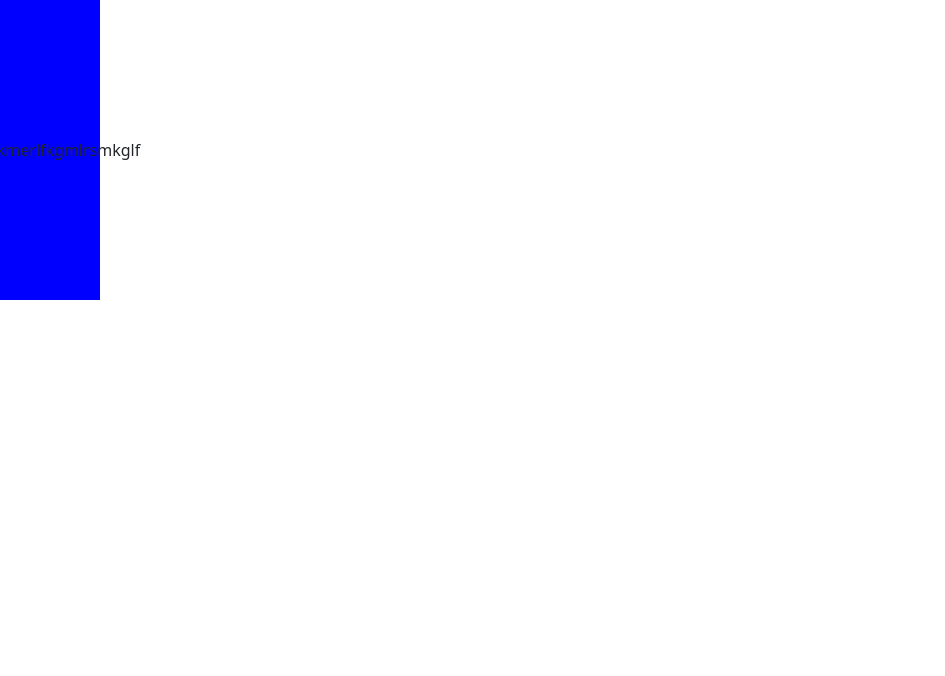
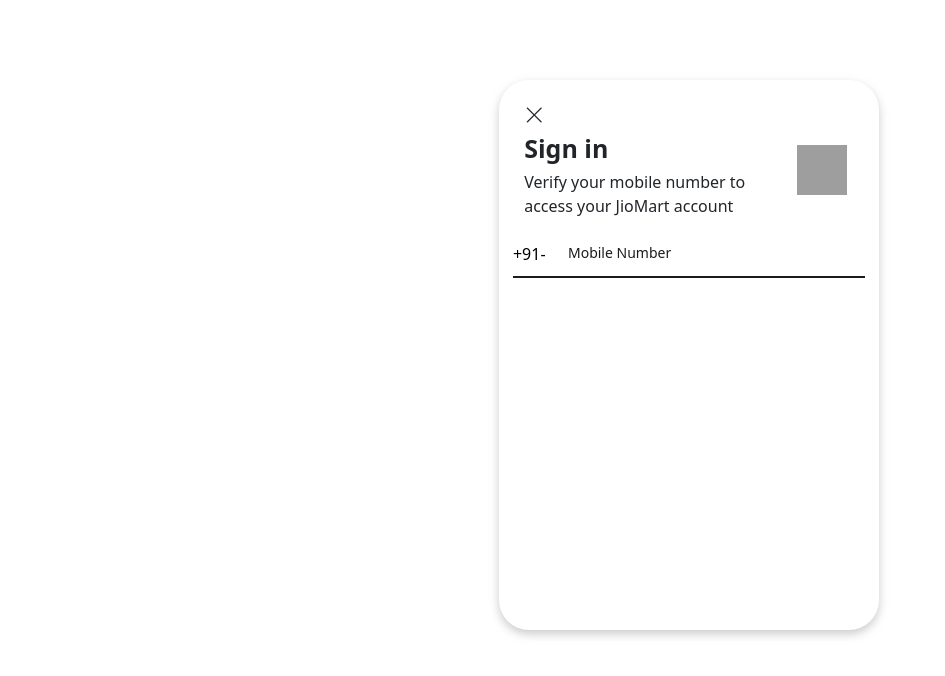
Before and after one commit to rakeshkhaarol/jiomart21jun24, a React (Create React App) app: page /Sign_Up in a window 1280 px wide. Shown: the top 676 px of the page, without its empty margins (0-945 px from the left). Built offline with nearby package versions, Linux system fonts and the light colour scheme; grey boxes are pictures that could not be loaded.

Commit message:
some update

```diff
--- a/public/index.html
+++ b/public/index.html
@@ -13,6 +13,7 @@
     <link rel="apple-touch-icon" href="%PUBLIC_URL%/logo192.png" />
 
     <link rel="manifest" href="%PUBLIC_URL%/manifest.json" />
+    <link rel="stylesheet" href="https://cdn.jsdelivr.net/npm/bootstrap-icons/font/bootstrap-icons.css">
 
     <title>JioMart: India's online shopping destination</title>
   </head>
--- a/src/App.js
+++ b/src/App.js
@@ -5,14 +5,14 @@ import Sign_Up from "./pages/Sign_Up"; // Change this to PascalCase
 
 function App() {
   return (
-    <>
+
       <BrowserRouter>
         <Routes>
           <Route path="/" element={<Layout />}></Route>
           <Route path="/Sign_Up" element={<Sign_Up />} /> {/* PascalCase */}
         </Routes>
       </BrowserRouter>
-    </>
+
   );
 }
 
--- a/src/index.js
+++ b/src/index.js
@@ -1,6 +1,7 @@
 import React from 'react';
 import ReactDOM from 'react-dom/client';
 import 'bootstrap/dist/css/bootstrap.min.css';
+import 'bootstrap-icons/font/bootstrap-icons.css';
 import App from './App';
 import './Style.css'
 
--- a/src/pages/Sign_Up.js
+++ b/src/pages/Sign_Up.js
@@ -1,12 +1,99 @@
-import React from 'react'
+import React, { useState } from 'react';
 
-function signUp() {
+function SignUp() {
+    //hooks area
+    const [isFocused, setIsFocused] = useState(false);
+    const [mobileNumber, setMobileNumber] = useState('');
+    //function definetion area
+    const handleInputChange = (e) => {
+        setMobileNumber(e.target.value);
+    };
+
+    //return statment
     return (
 
-            <div className='r_sign_up' style={{width:100,height:300,background:'blue',justifyContent:'center',alignItems:'center',display:'flex'}}>
-sdfdlkmerlfkgmlrsmkglf
+        <div className='r_sign_up container' style={{ top: '10%', left: '39%', borderRadius: '30px', position: 'absolute', width: 380, height: 550, background: '#FFFFFF', boxShadow: '0 4px 10px rgba(169, 169, 169, 0.6)', justifyContent: 'center', alignItems: 'center', display: 'flex', margin: 'auto' }}>
+            <div style={{ position: 'absolute', top: '20px', left: "25px", cursor: 'pointer' }}>
+                <i class="bi bi-x-lg" style={{ fontSize: '20px', fontWeight: 'bold', }} ></i>
             </div>
+
+
+
+
+            <div style={{ position: 'absolute', top: '50px', left: '25px', display: 'flex', justifyContent: 'space-between', width: '85%' }}>
+                {/* "Sign In" Text */}
+                <span style={{ fontSize: 25, fontWeight: '900', cursor: 'default' }}>
+                    Sign in
+                </span>
+
+                {/* JioMart Logo */}
+                <img src="https://jep-asset.akamaized.net/JioMart/Common/Jiomart_LOGO_Icon.png" alt="JioMart Logo" style={{ width: 50, height: 50, color: 'red ', marginLeft: 'auto', marginTop: 15 }} />
+            </div>
+
+            <span style={{ position: 'absolute', top: 80, width: '60%', fontSize: 16, left: '25px', cursor: 'default', marginTop: 10 }}>Verify your mobile number to access your JioMart account</span>
+            {/* Mobile Number Input Field with Floating Label Effect */}
+
+            {/* Input field with country code */}
+            <div style={{ display: 'flex', position: 'relative', width: '99%', top: '-100px', borderBottom: '2px solid #1c1c1c', }}>
+                {/* Floating label effect using placeholder text */}
+                <label
+                    htmlFor="mobileNumber"
+                    style={{
+                        position: 'absolute',
+                        top: mobileNumber || isFocused ? '-8px' : '10px',
+                        left: mobileNumber || isFocused ? '2px' : '50px',
+                        fontSize: '14px',
+                        color: '#1c1c1c',
+                        transition: '0.3s ease',
+                        backgroundColor: '#fff', // Optional: to make label look better on background
+                        padding: '0 5px', // Optional: padding to make label look like a floating box
+                    }}
+                >
+                    Mobile Number
+                </label>
+                <span style={{ color: 'black', fontSize: '16px', marginRight: '10px', padding: '10px 0' }}>+91-</span>
+                <input
+                    id="mobileNumber"
+                    type="text"
+                    value={mobileNumber}
+                    onChange={handleInputChange} // Update the state when input changes
+                    // placeholder="Mobile Number" // Placeholder text
+                    style={{
+                        width: '100%',
+                        padding: '10px 0', // Adjust padding for only bottom border
+                        border: 'none', // Remove all borders
+
+                        fontSize: '16px',
+                        background: 'transparent', // No background color
+                        outline: 'none', // Remove outline on focus
+                        marginLeft: '10px', // Space between the country code and the input field
+                        color: 'black',
+                        position: 'relative',
+                        transition: '0.3s ease',
+                    }}
+                    onFocus={() => setIsFocused(true)} // Set focus state when input is clicked
+                    onBlur={() => setIsFocused(false)}  // Remove focus state when input loses focus
+                />
+            </div>
+
+
+            <style>
+                {`
+          input:focus::placeholder,
+          input:not(:placeholder-shown)::placeholder {
+            top: -20px;
+            font-size: 14px;
+            color: #fff;
+            position: absolute;
+            transition: 0.3s ease;
+            background-color: transparent;
+          }
+        `}
+            </style>
+            {/* <button type="button" class="btn btn-primary" style={{width:'100%',marginBottom:'0%'}}>Primary</button> */}
+        </div>
+
     )
 }
 
-export default signUp
+export default SignUp
```
Also changed, not shown: package.json (+5 -5 lines), 1 other file (tests, documents, lock files or other folders).
